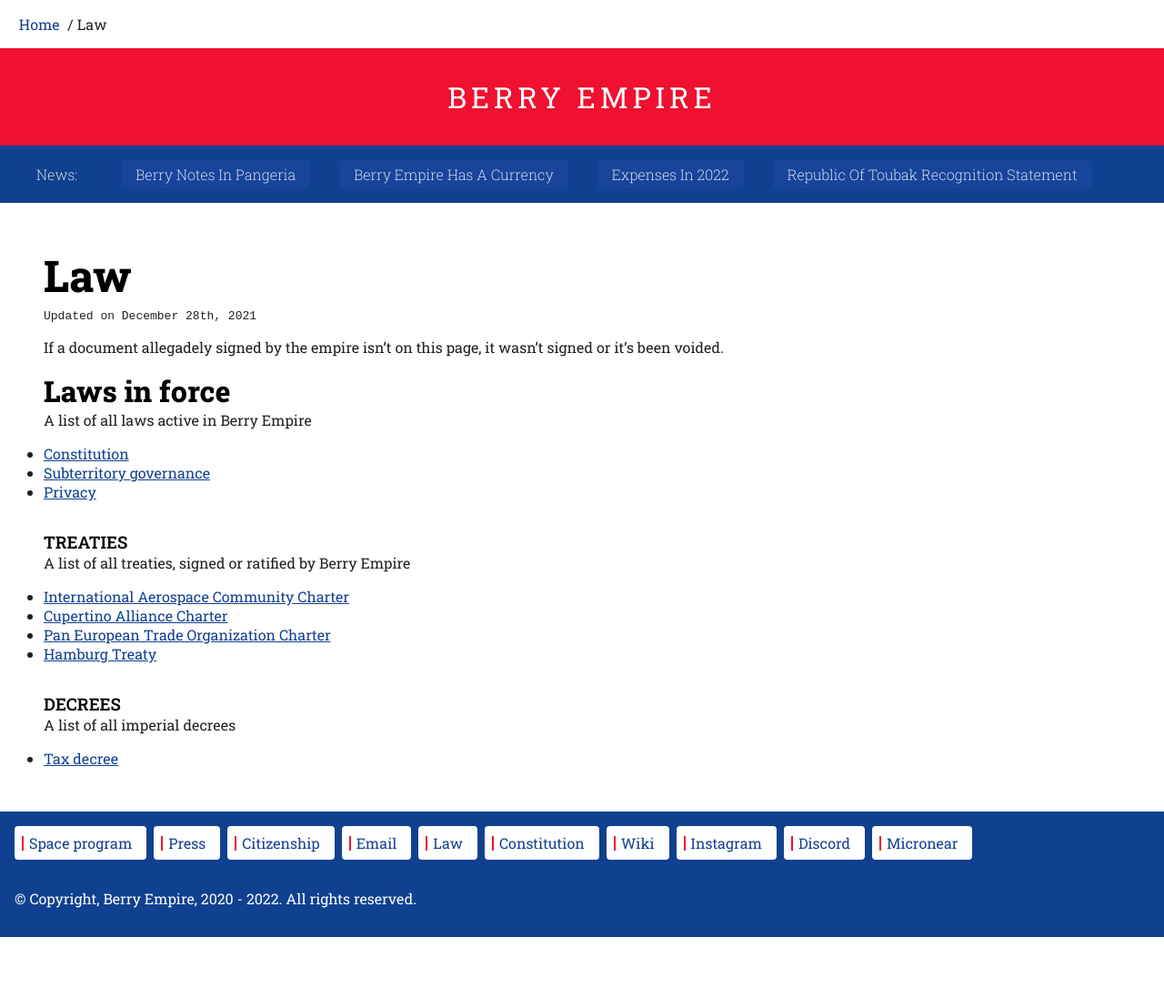
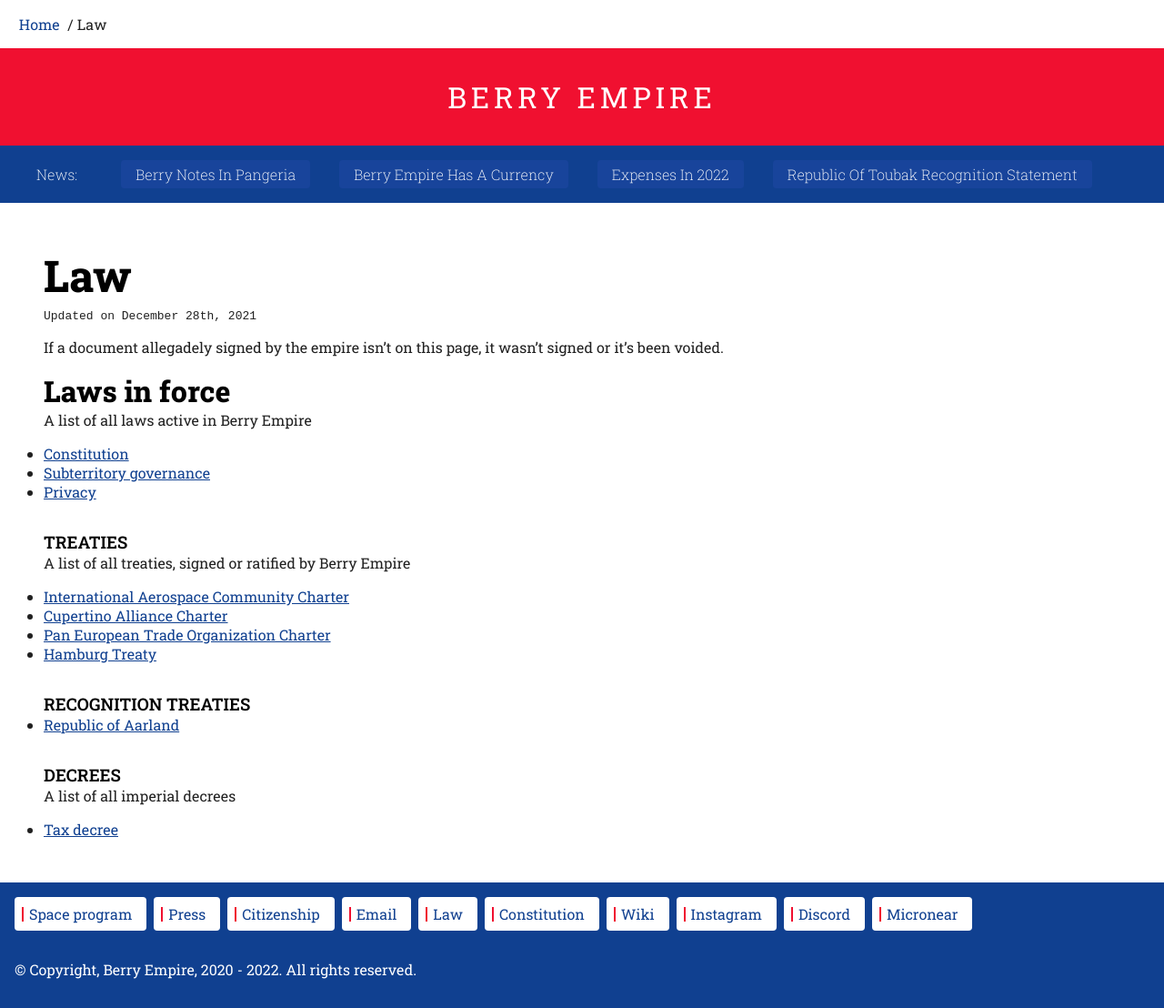
Before and after one commit to berryempire/berryempire.github.io, a Jekyll site: the page built from law/index.md, in a window 1280 px wide. Shown: the whole page at 91% size. Built offline with Jekyll 4.4.1, drawn with Linux system fonts in a browser that asks for light colours; our own code applies the rules of GitHub Pages for plain Markdown files; before the commit the page ends 1030 px from its top, so only the background shows below that.

Commit message:
Update index.md

```diff
--- a/law/index.md
+++ b/law/index.md
@@ -19,6 +19,11 @@ A list of all treaties, signed or ratified by Berry Empire
   <li><a href="./treaty/4_hamburg.html">Hamburg Treaty</a></li>
 </ul>
 
+### Recognition treaties
+<ul>
+  <li><a href="./recognition/aarland.html">Republic of Aarland</a></li>
+</ul>
+
 ### Decrees
 A list of all imperial decrees
 <ul>
```
